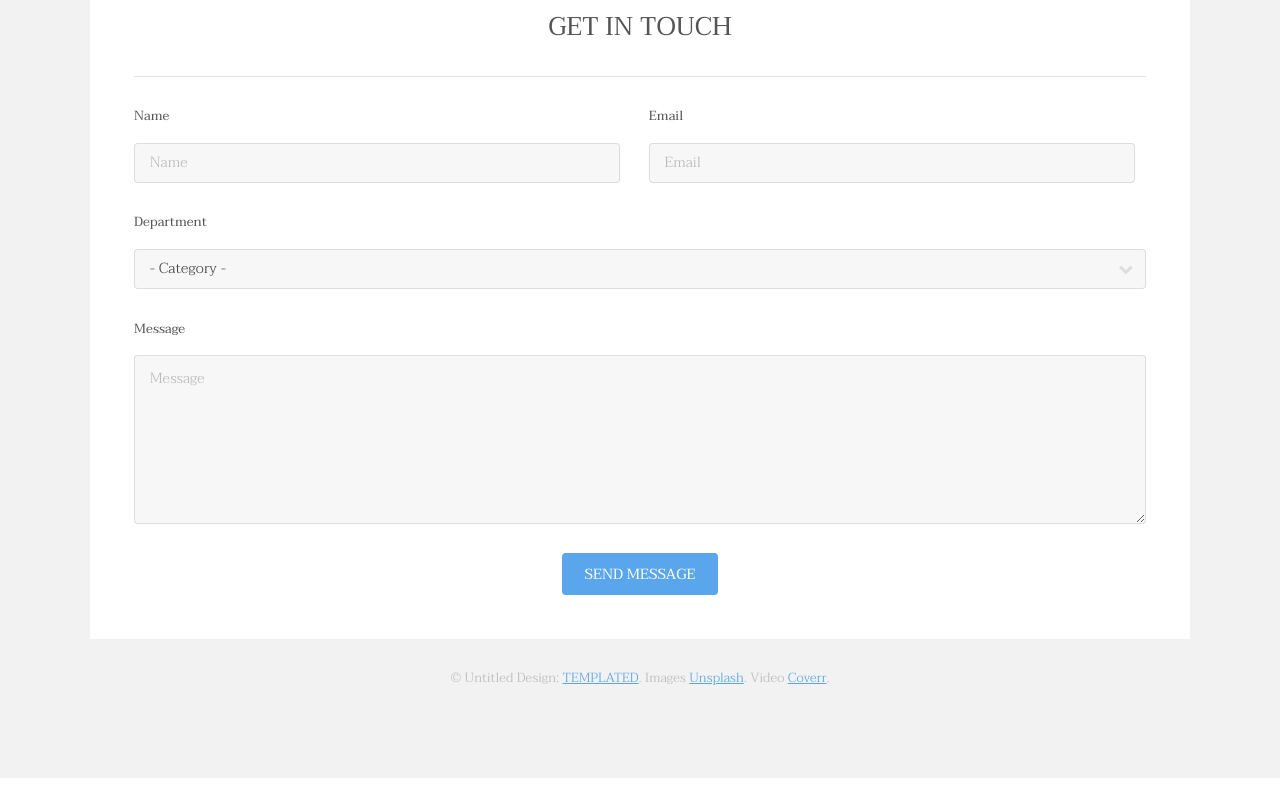
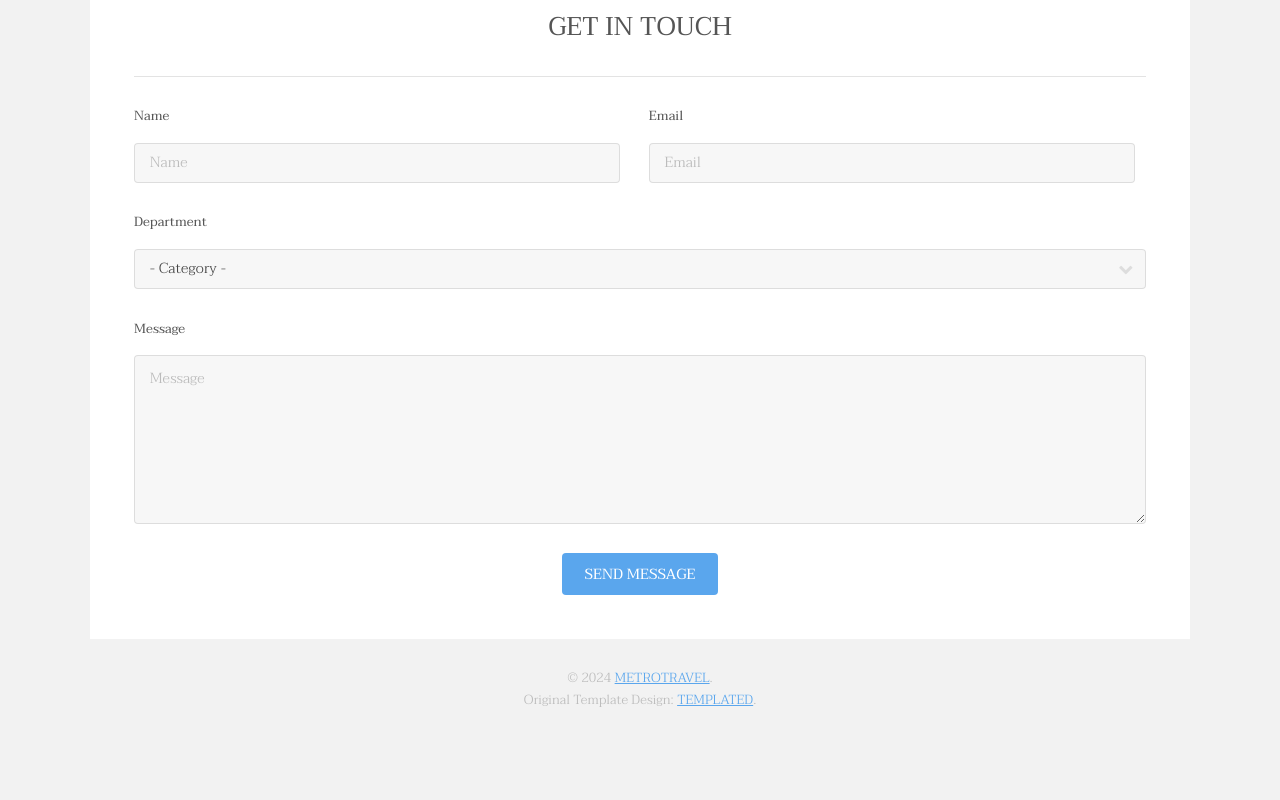
Before and after one commit to CarlosAbellanDAM/REP_04_METROPOLITA, a plain HTML site: page index.html in a window 1280 px wide. Shown: the part 3307-4107 px from the top of the page. Before the commit the page ends 4085 px from the top, so only its background shows below. Drawn offline with Linux system fonts and the light colour scheme.

Commit message:
cambios en el pie de página por CARLOS

```diff
--- a/index.html
+++ b/index.html
@@ -194,7 +194,8 @@
 						</div>
 					</section>
 					<div class="copyright">
-						&copy; Untitled Design: <a href="https://templated.co/">TEMPLATED</a>. Images <a href="https://unsplash.com/">Unsplash</a>. Video <a href="http://coverr.co/">Coverr</a>.
+						&copy; 2024 <a href="https://metro.travel/">METROTRAVEL</a>.<br>
+						Original Template Design: <a href="https://templated.co/">TEMPLATED</a>.
 					</div>
 				</div>
 			</footer>
```
